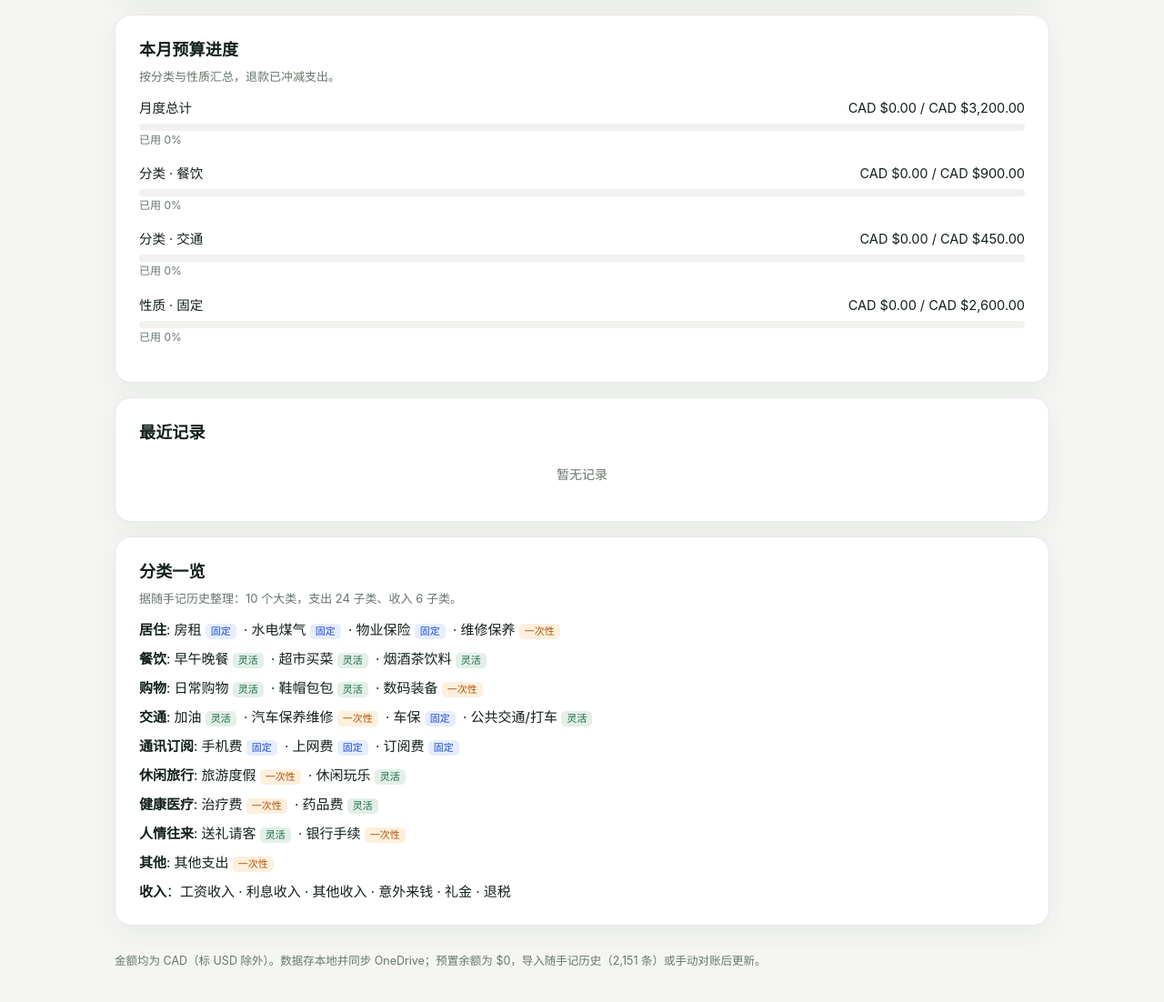
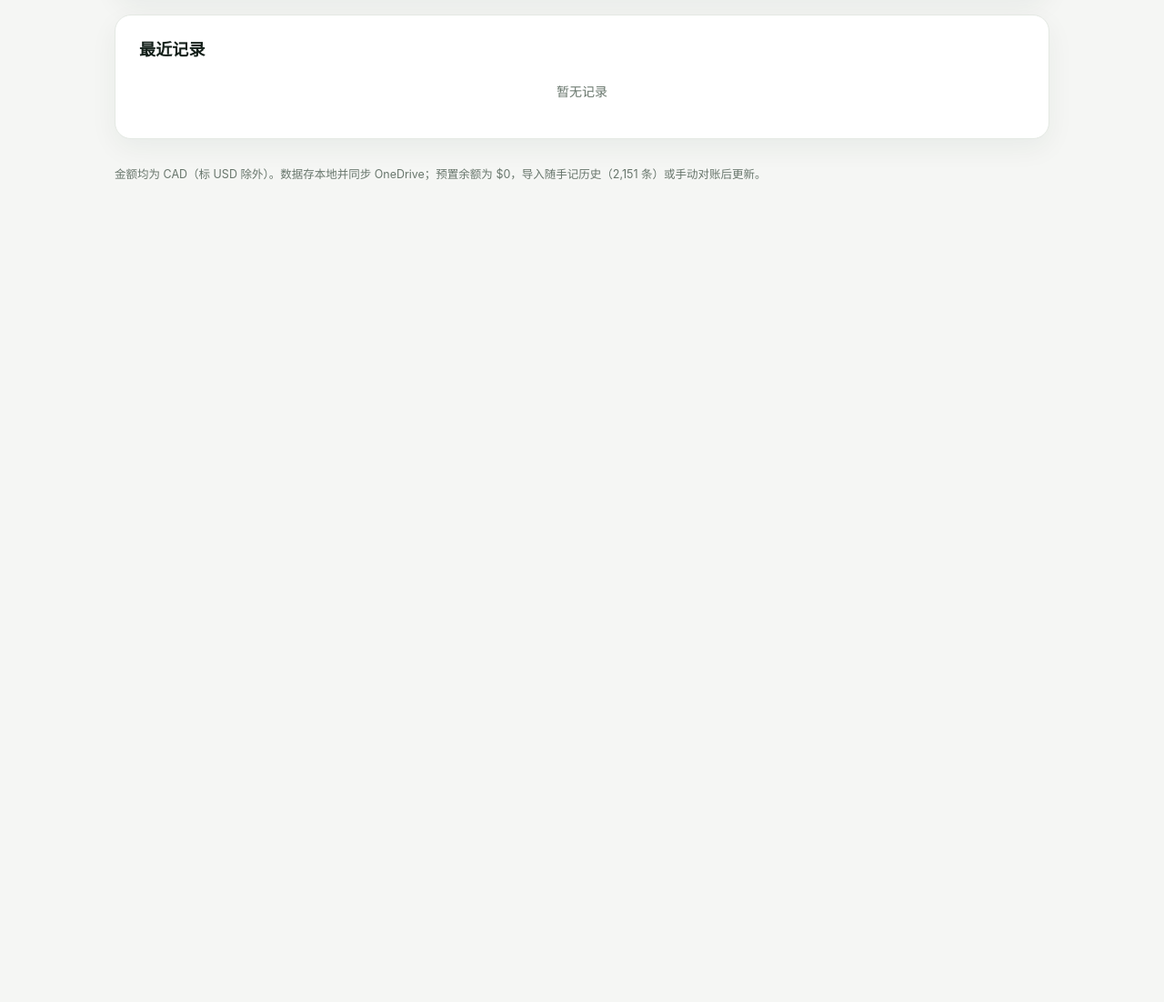
Before and after one commit to MMMJP92/finance-pwa, a plain HTML site: page index.html in a window 1280 px wide. Shown: the part 480-1582 px from the top of the page at 91% size. After the commit the page ends 800 px from the top, so only its background shows below. Drawn offline with Linux system fonts and the light colour scheme.

Commit message:
Remove category list and duplicate monthly budget card from Overview; bump offline cache to v10

```diff
--- a/index.html
+++ b/index.html
@@ -226,18 +226,8 @@
   <!-- ================= Overview ================= -->
   <section class="panel active" id="panel-home">
     <div class="card">
-      <h2>本月预算进度</h2>
-      <p class="hint">按分类与性质汇总，退款已冲减支出。</p>
-      <div id="homeBudgets"></div>
-    </div>
-    <div class="card">
       <h2>最近记录</h2>
       <div id="homeRecent"></div>
-    </div>
-    <div class="card">
-      <h2>分类一览</h2>
-      <p class="hint">据随手记历史整理：10 个大类，支出 24 子类、收入 6 子类。</p>
-      <div id="catOverview"></div>
     </div>
   </section>
 
@@ -831,7 +821,6 @@ function budgetRowHTML(b, editable){
     '<div class="sub">已用 '+pct+'%'+(editable?' · <a href="#" data-budget-edit="'+esc(b.dim+"|"+b.target)+'">改金额</a>':'')+'</div></div>';
 }
 function renderBudgets(){
-  $("homeBudgets").innerHTML=budgets.slice(0,4).map(function(b){return budgetRowHTML(b,false);}).join("") || '<div class="empty">暂无预算</div>';
   $("budgetList").innerHTML=budgets.map(function(b){return budgetRowHTML(b,true);}).join("");
   document.querySelectorAll("[data-budget-edit]").forEach(function(a){
     a.addEventListener("click",function(e){
@@ -928,11 +917,6 @@ function renderInvest(){
     return '<div style="display:flex;justify-content:space-between;border-bottom:1px dashed var(--line);padding:6px 0"><span>'+esc(EN_ZH_HOLDING[h.name]||h.name)+'</span><b>'+h.maturity+' · 剩 '+days+' 天</b></div>';
   }).join("");
 }
-function renderCats(){
-  $("catOverview").innerHTML=CATS.map(function(c){
-    return '<div style="margin-bottom:8px"><b>'+esc(c.g)+'</b>: '+c.subs.map(function(s){return esc(s[0])+' <span class="tag '+s[1]+'">'+NATURE_NAME[s[1]]+"</span>";}).join(" · ")+"</div>";
-  }).join("")+'<div><b>收入</b>：'+INCOME_CATS.map(function(s){return esc(s[0]);}).join(" · ")+"</div>";
-}
 function renderMerchants(){
   $("merchantGrid").innerHTML=merchants.map(function(m,i){
     return '<button class="mcard" data-merchant="'+i+'"><b>'+esc(zhMerchant(m.name))+'</b><span>'+esc(zhSub(m.cat))+'</span></button>';
@@ -960,7 +944,7 @@ function renderTemplates(){
     b.addEventListener("click",function(){ templates.splice(Number(b.getAttribute("data-tpldel")),1); settingsDirty=true; renderTemplates(); saveLocal(); updateSyncUI(); scheduleAutoSync(); });
   });
 }
-function renderAll(){ renderSummary(); renderBudgets(); renderTxns(); renderAccounts(); renderInvest(); renderCats(); renderMerchants(); renderTemplates(); saveLocal(); updateSyncUI(); scheduleAutoSync(); }
+function renderAll(){ renderSummary(); renderBudgets(); renderTxns(); renderAccounts(); renderInvest(); renderMerchants(); renderTemplates(); saveLocal(); updateSyncUI(); scheduleAutoSync(); }
 
 /* ==================== Entry Form ==================== */
 var curType="expense";
--- a/sw.js
+++ b/sw.js
@@ -2,7 +2,7 @@
    sw.js 与页面同在站点根目录，默认作用域覆盖整个站点，
    因此可以缓存页面本身，断网冷启动从桌面图标打开时由缓存提供页面。
    注意：绝不缓存 Microsoft 登录与 Graph API 的请求。 */
-var CACHE = "finance-pwa-v9";
+var CACHE = "finance-pwa-v10";
 var PAGE_URL = "https://mmmjp92.github.io/finance-pwa/";
 var SHELL = [
   PAGE_URL,
```
